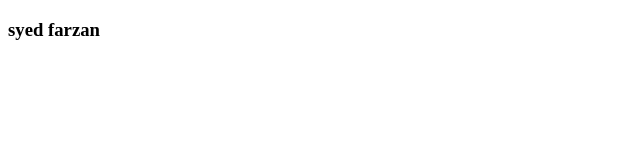
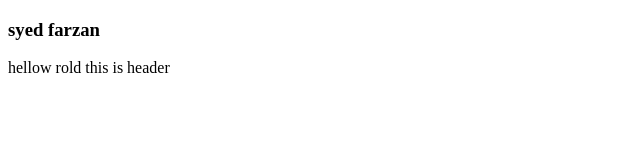
Before and after one commit to fproduction/branches, a plain HTML site: page index.html in a window 1280 px wide. Shown: the whole page, without its empty margins (0-640 px from the left). Drawn offline with Linux system fonts and the light colour scheme.

Commit message:
i have worked on footer

```diff
--- a/index.html
+++ b/index.html
@@ -8,5 +8,8 @@
 </head>
 <body>
     <h3>syed farzan</h3>
+    <footer>
+        hellow rold this is header
+    </footer>
 </body>
 </html>
```
